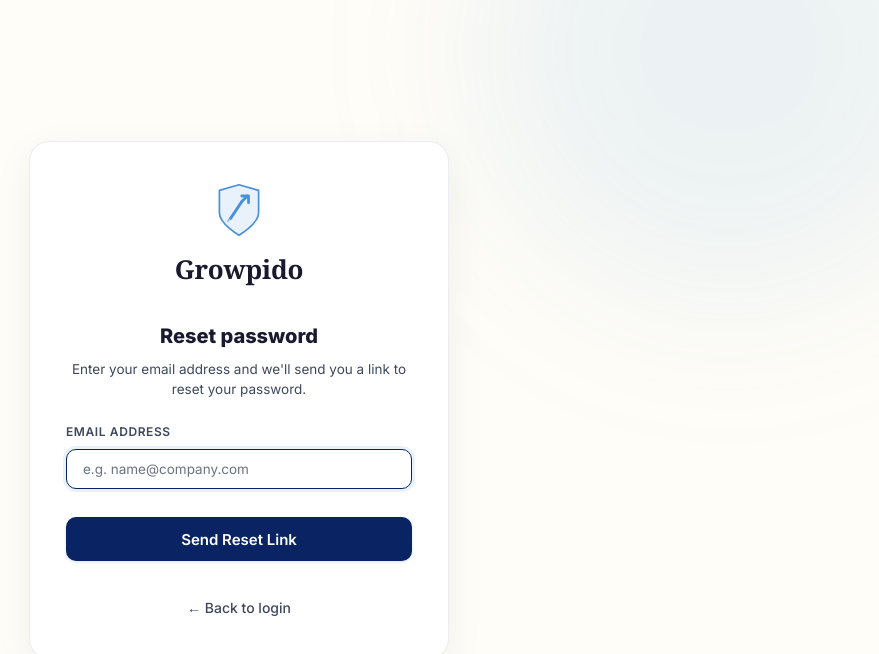
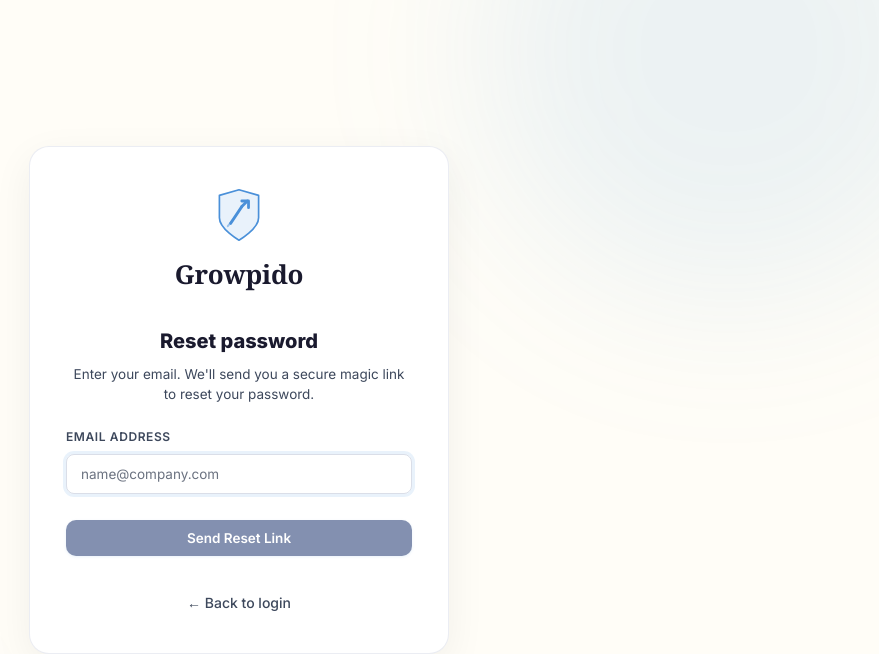
Before and after one commit to debtsify12/growpido-crm, a Next.js app in the folder frontend/: page /forgot-password in a window 1280 px wide. Shown: the top 654 px of the page, without its empty margins (401-1280 px from the left). Built offline with nearby package versions, Linux system fonts and the light colour scheme.

Commit message:
production fix resolve of frontend

```diff
--- a/frontend/app/(crm)/admin/page.tsx
+++ b/frontend/app/(crm)/admin/page.tsx
@@ -2,9 +2,9 @@
 
 import { useEffect, useState } from 'react';
 import { useRouter } from 'next/navigation';
-import { tenantsApi, usersApi } from '@/lib/api';
+import { tenantsApi } from '@/lib/api';
 import { useAuthStore } from '@/lib/store';
-import type { Tenant, User } from '@/lib/types';
+import type { Tenant } from '@/lib/types';
 
 function formatDate(d: string) {
   return new Date(d).toLocaleDateString('en-IN', { day: 'numeric', month: 'short', year: 'numeric' });
--- a/frontend/app/(crm)/dashboard/page.tsx
+++ b/frontend/app/(crm)/dashboard/page.tsx
@@ -1,3 +1,4 @@
+/* eslint-disable @typescript-eslint/no-explicit-any */
 'use client';
 
 import { useEffect, useState } from 'react';
--- a/frontend/app/forgot-password/page.tsx
+++ b/frontend/app/forgot-password/page.tsx
@@ -25,7 +25,7 @@
   const [email, setEmail] = useState('');
   const [error, setError] = useState('');
   const [loading, setLoading] = useState(false);
-  const [success, setSuccess] = useState(false);
+  const [successMsg, setSuccessMsg] = useState('');
 
   async function handleSubmit(e: React.FormEvent) {
     e.preventDefault();
@@ -38,8 +38,8 @@
 
     try {
       await authApi.forgotPassword(email);
-      setSuccess(true);
-    } catch (err: unknown) {
+      setSuccessMsg('If an account exists, a reset link has been sent to your email.');
+    } catch {
       setError('Failed to send reset link. Please try again.');
     } finally {
       setLoading(false);
@@ -61,10 +61,10 @@
 
         <h1 className="login-title">Reset password</h1>
 
-        {success ? (
+        {successMsg ? (
           <>
             <p className="login-subtitle" style={{ marginBottom: '24px' }}>
-              We've sent a password reset link to <br/><strong>{email}</strong>
+              {successMsg}
             </p>
             <div style={{ textAlign: 'center' }}>
               <Link
@@ -79,7 +79,7 @@
         ) : (
           <>
             <p className="login-subtitle">
-              Enter your email address and we'll send you a link to reset your password.
+              Enter your email. We&apos;ll send you a secure magic link to reset your password.
             </p>
 
             <form className="login-form" onSubmit={handleSubmit}>
@@ -91,19 +91,20 @@
                   id="email"
                   type="email"
                   className="form-control"
-                  placeholder="e.g. name@company.com"
+                  placeholder="name@company.com"
                   value={email}
                   onChange={(e) => setEmail(e.target.value)}
                   required
                   autoFocus
+                  style={{ width: '100%', padding: '12px 14px', borderRadius: '8px', border: '1px solid var(--border-strong)', background: 'var(--bg-body)', color: 'var(--text-primary)', outline: 'none' }}
                 />
               </div>
 
               <button
                 type="submit"
-                className="btn btn-primary btn-lg w-full"
-                disabled={loading}
-                style={{ marginTop: '12px' }}
+                className="btn btn-primary"
+                disabled={loading || !email}
+                style={{ width: '100%', padding: '12px', justifyContent: 'center', marginTop: '10px' }}
               >
                 {loading ? (
                   <>
```
Also changed, not shown: frontend/app/(crm)/settings/page.tsx (+11 -3 lines), frontend/app/(crm)/team/[userId]/page.tsx (+11 -10 lines).
